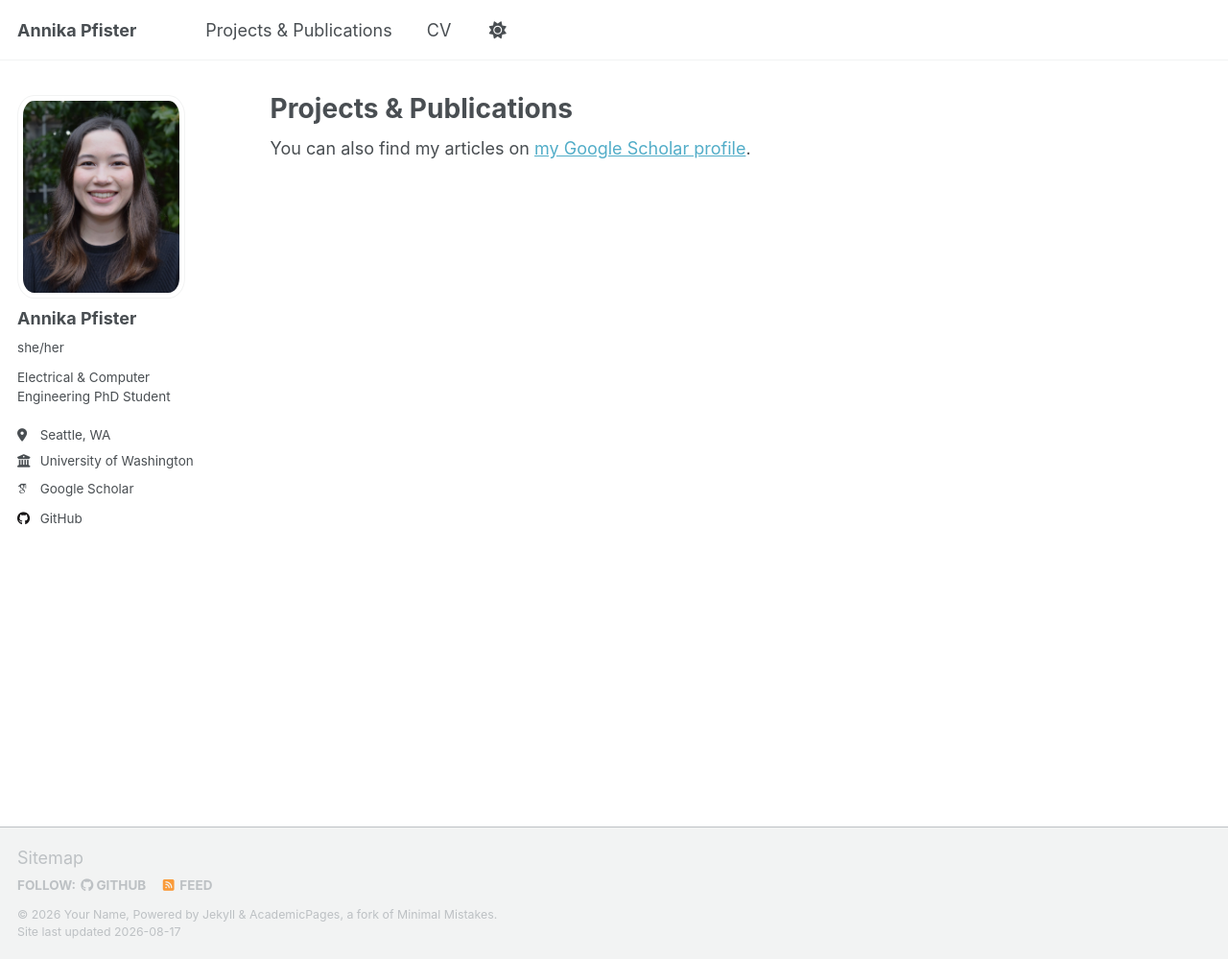
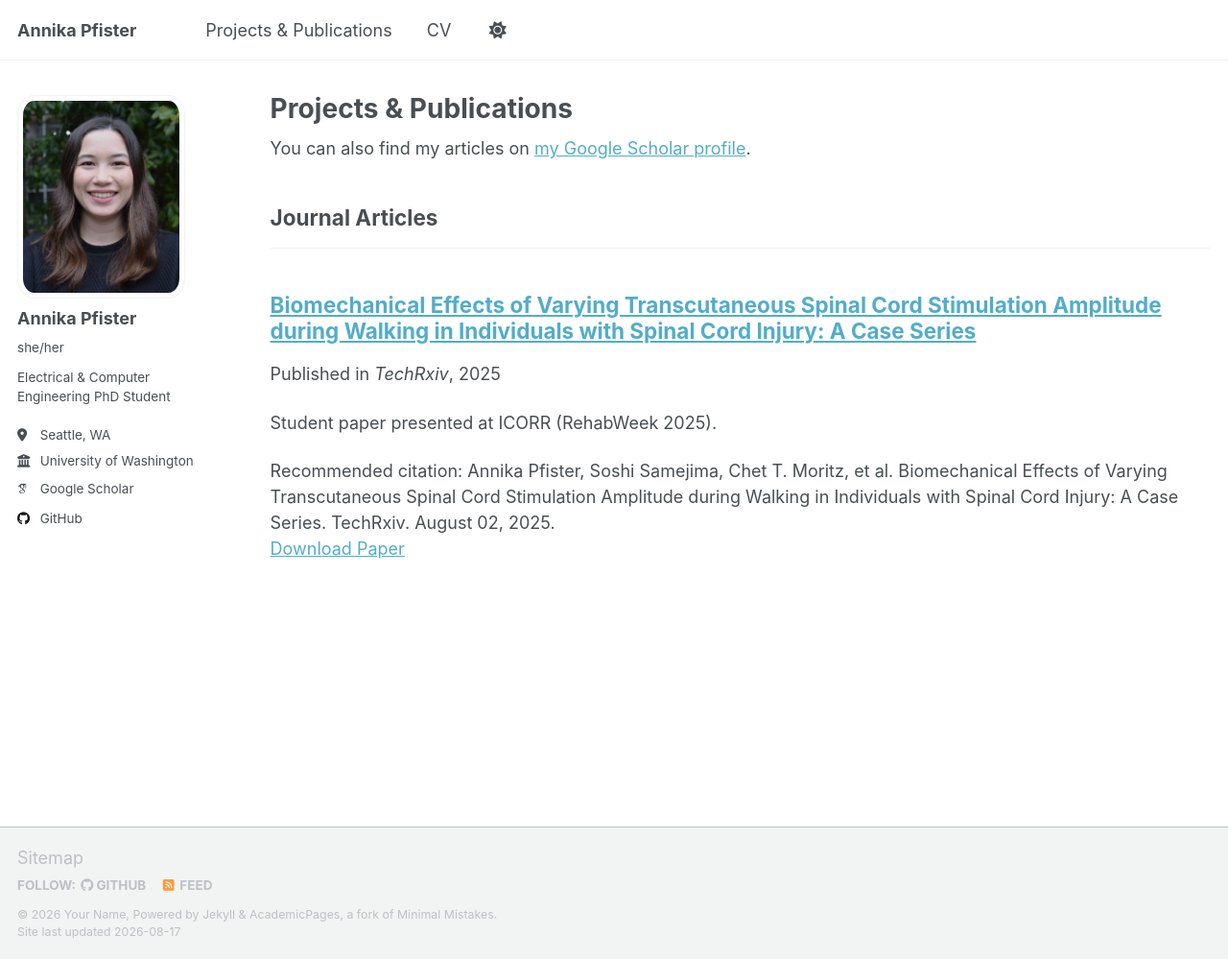
Before and after one commit to annika-pfister/annika-pfister.github.io, a Jekyll site: the page built from _pages/publications.html, in a window 1280 px wide and 999 px high. Shown: the whole window at 96% size. Built offline with Jekyll 4.4.1, drawn with Linux system fonts in a browser that asks for light colours; some web fonts are replaced; a script that is not in the unit is left out; some of the changed lines change nothing that is shown.

Commit message:
fixing publication category
deleting books category, adjusting biomech_effects paper md to have correct category tag.

```diff
--- a/_config.yml
+++ b/_config.yml
@@ -43,8 +43,6 @@ author:
 
 # Publication Category - The following the list of publication categories and their headings
 publication_category:
-  books:
-    title: 'Books'
   manuscripts:
     title: 'Journal Articles'
   conferences:
--- a/_publications/biomechanical effects.md
+++ b/_publications/biomechanical effects.md
@@ -1,7 +1,7 @@
 ---
 title: "Biomechanical Effects of Varying Transcutaneous Spinal Cord Stimulation Amplitude during Walking in Individuals with Spinal Cord Injury: A Case Series"
 collection: publications
-category: journal
+category: manuscripts
 permalink: /publication/biomechanical-effects
 excerpt: "Student paper presented at ICORR (RehabWeek 2025)."
 date: 2025-08-11
```
